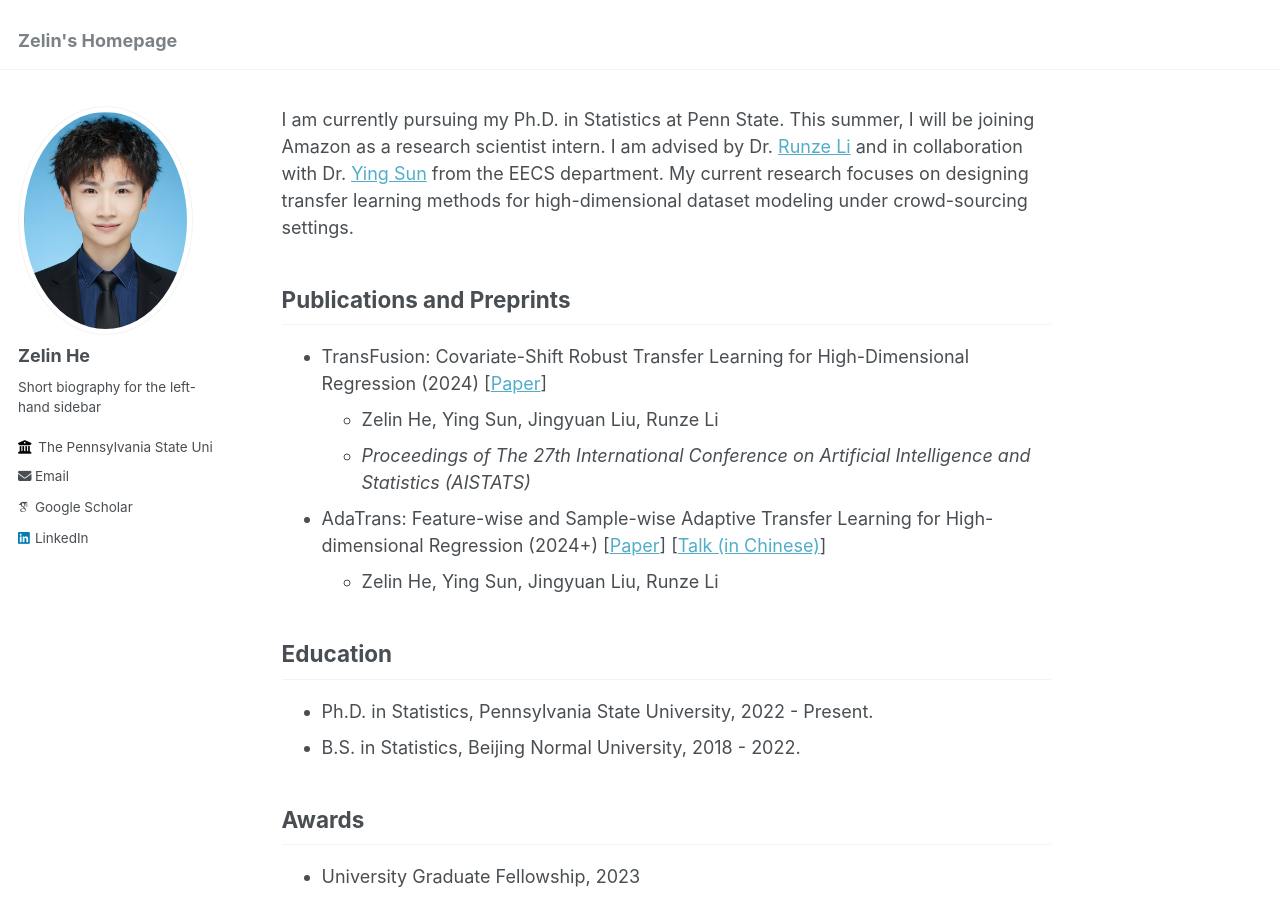
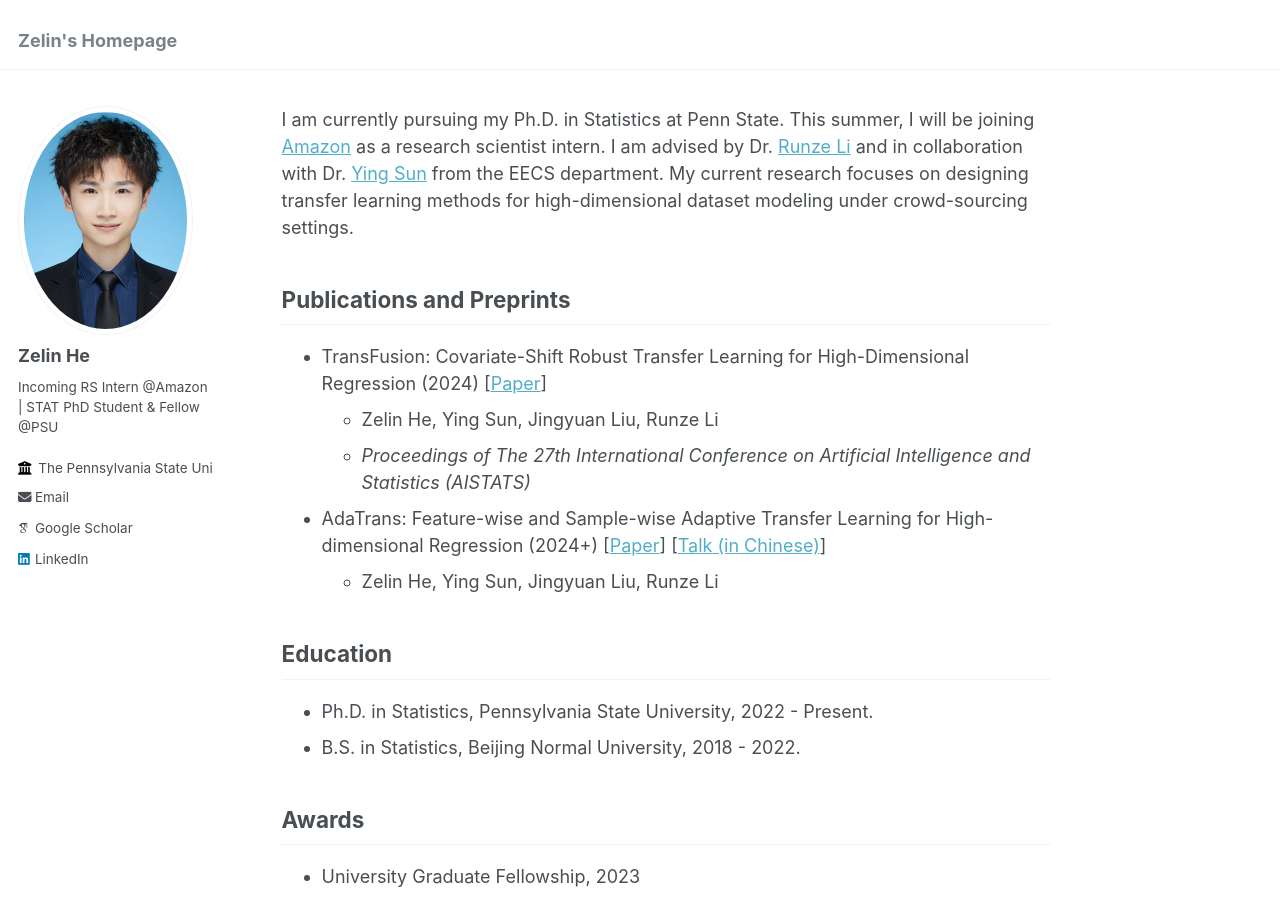
Before and after one commit to ZLHe0/zelinhe.github.io, a Jekyll site: the page built from _pages/about.md, in a window 1280 px wide and 900 px high. Built offline with Jekyll 4.4.1, drawn with Linux system fonts in a browser that asks for light colours; some web fonts are replaced.

Commit message:
Revise the Bio

```diff
--- a/_config.yml
+++ b/_config.yml
@@ -24,7 +24,7 @@ author:
   avatar           : "Image_Potrait.jpg"
   name             : "Zelin He"
   pronouns         : # example: "she/her"
-  bio              : "Short biography for the left-hand sidebar"
+  bio              : "Incoming RS Intern @Amazon | STAT PhD Student & Fellow @PSU"
   location         :
   employer         : "The Pennsylvania State University"
   uri              : # URL
--- a/_pages/about.md
+++ b/_pages/about.md
@@ -7,7 +7,7 @@ redirect_from:
   - /about.html
 ---
 
-I am currently pursuing my Ph.D. in Statistics at Penn State. This summer, I will be joining Amazon as a research scientist intern. I am advised by Dr. [Runze Li](https://runzelipsu.github.io/) and in collaboration with Dr. [Ying Sun](https://ysunac.github.io/) from the EECS department. My current research focuses on designing transfer learning methods for high-dimensional dataset modeling under crowd-sourcing settings.
+I am currently pursuing my Ph.D. in Statistics at Penn State. This summer, I will be joining [Amazon](https://www.amazon.jobs/content/en/career-programs/student-programs) as a research scientist intern. I am advised by Dr. [Runze Li](https://runzelipsu.github.io/) and in collaboration with Dr. [Ying Sun](https://ysunac.github.io/) from the EECS department. My current research focuses on designing transfer learning methods for high-dimensional dataset modeling under crowd-sourcing settings.
 
 ## Publications and Preprints
 - TransFusion: Covariate-Shift Robust Transfer Learning for High-Dimensional Regression (2024) [[Paper](https://proceedings.mlr.press/v238/he24a.html)]
```
